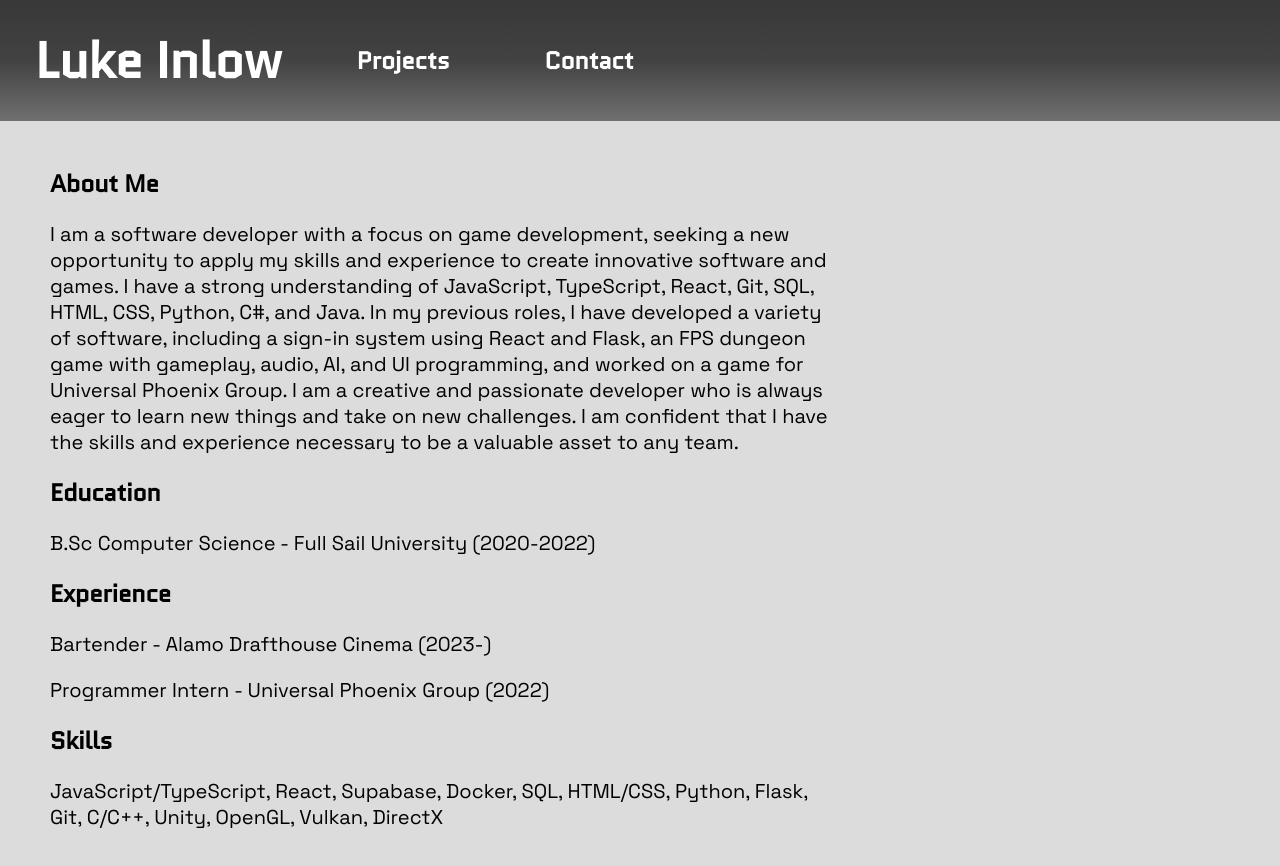
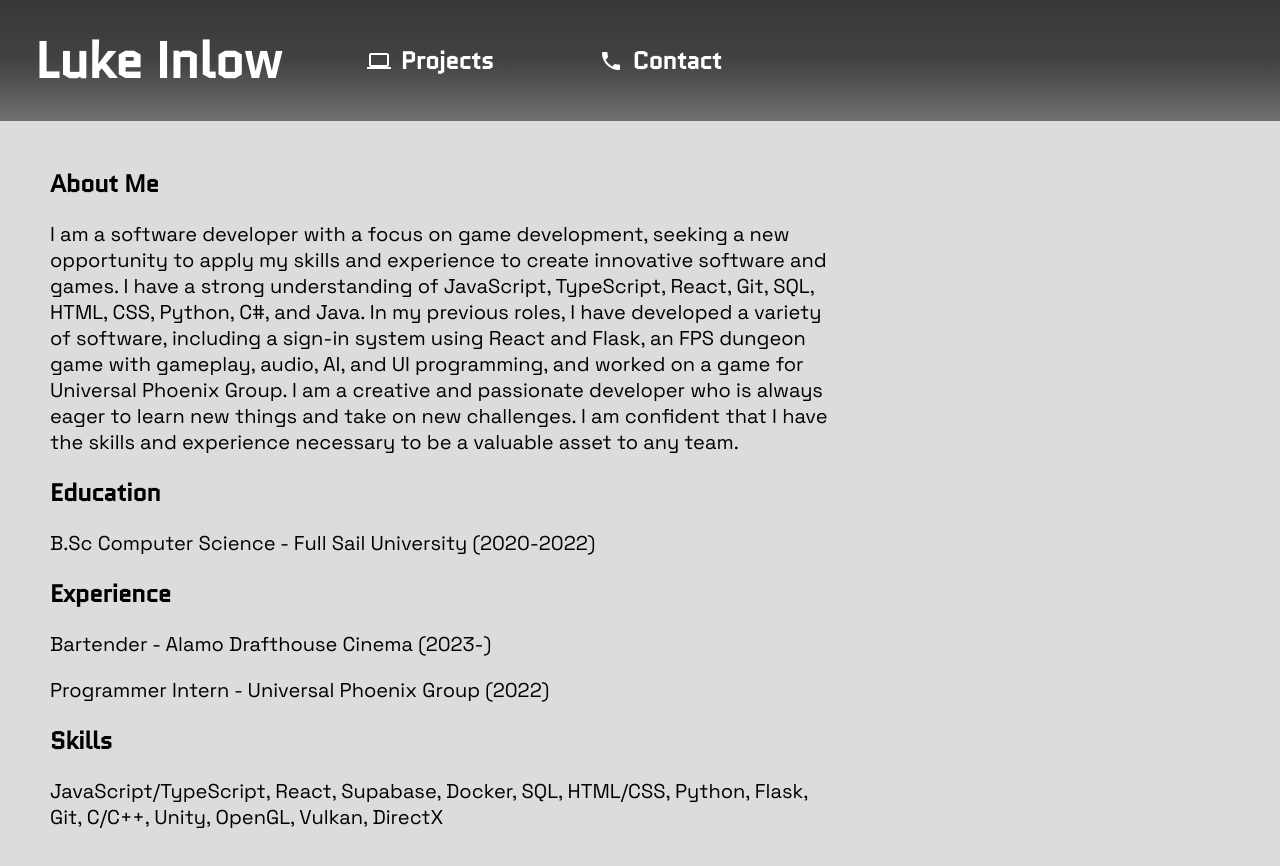
Before and after one commit to Lii02/portfolio, a Next.js app: page / in a window 1280 px wide. Shown: the top 866 px of the page. Built offline with nearby package versions, Linux system fonts and the light colour scheme.

Commit message:
Added react icons

```diff
--- a/components/NavBar.tsx
+++ b/components/NavBar.tsx
@@ -1,5 +1,6 @@
 import '@/styles/NavBar.css';
 import Link from 'next/link';
+import { MdComputer, MdPhone } from 'react-icons/md';
 
 export default function NavBar() {
 	return (
@@ -9,11 +10,17 @@ export default function NavBar() {
 			</Link>
 
 			<Link href='/projects' className='NavButton'>
-				<h2>Projects</h2>
+				<h2>
+					<MdComputer />
+					Projects
+				</h2>
 			</Link>
 
 			<Link href='/contact' className='NavButton'>
-				<h2>Contact</h2>
+				<h2>
+					<MdPhone />
+					Contact
+				</h2>
 			</Link>
 		</nav>
 	);
--- a/package.json
+++ b/package.json
@@ -17,7 +17,8 @@
 		"next-sitemap": "^4.2.3",
 		"next-themes": "^0.4.4",
 		"react": "^19.0.0",
-		"react-dom": "^19.0.0"
+		"react-dom": "^19.0.0",
+		"react-icons": "^5.5.0"
 	},
 	"devDependencies": {
 		"@eslint/eslintrc": "^3",
--- a/styles/NavBar.css
+++ b/styles/NavBar.css
@@ -18,6 +18,11 @@
 		display: inline-block;
 		margin-left: 25px;
 		color: white;
+	}
+
+	h2 {
+		display: flex;
+		align-items: center;
 	}
 }
 
```
Also changed, not shown: 1 other file (tests, documents, lock files or other folders).
